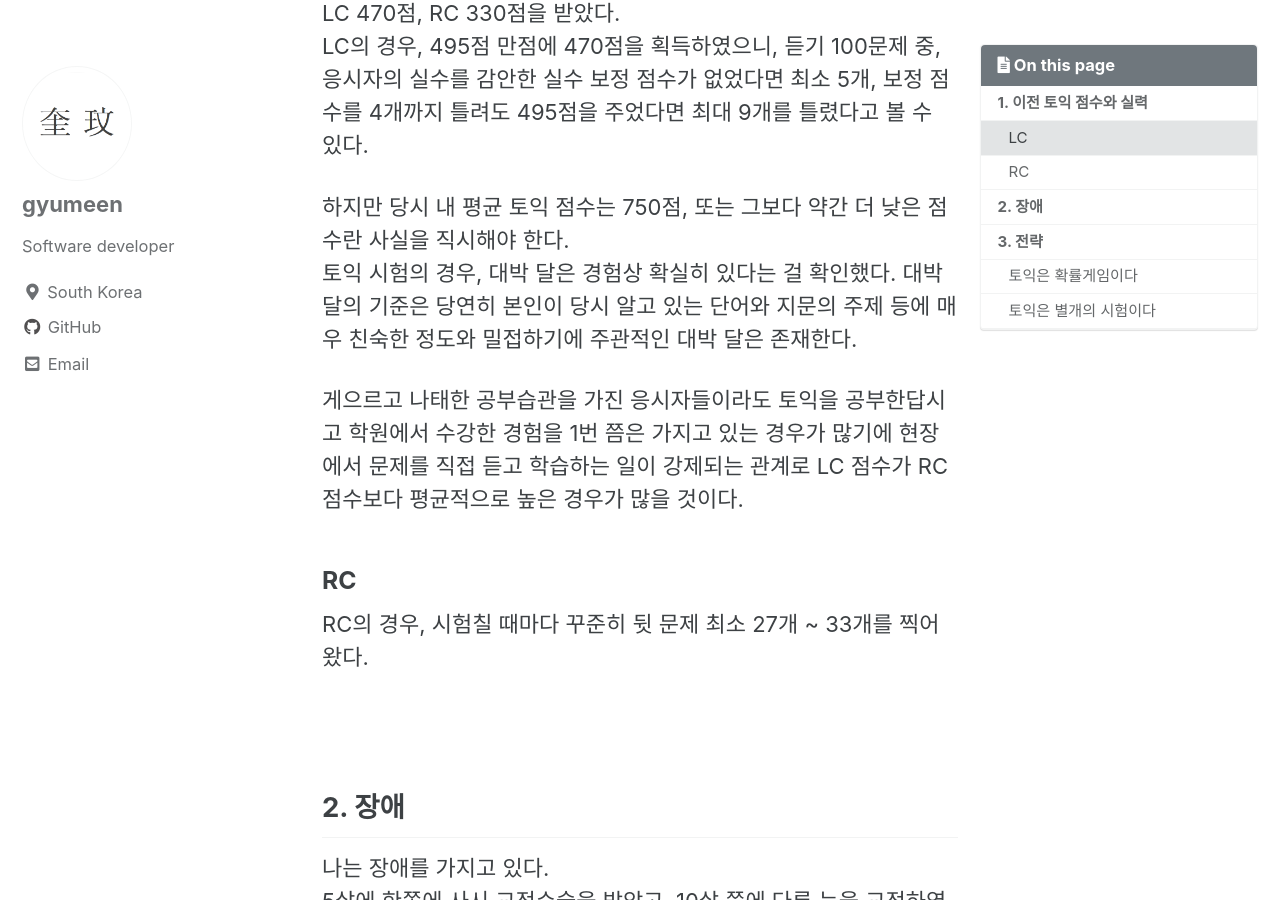
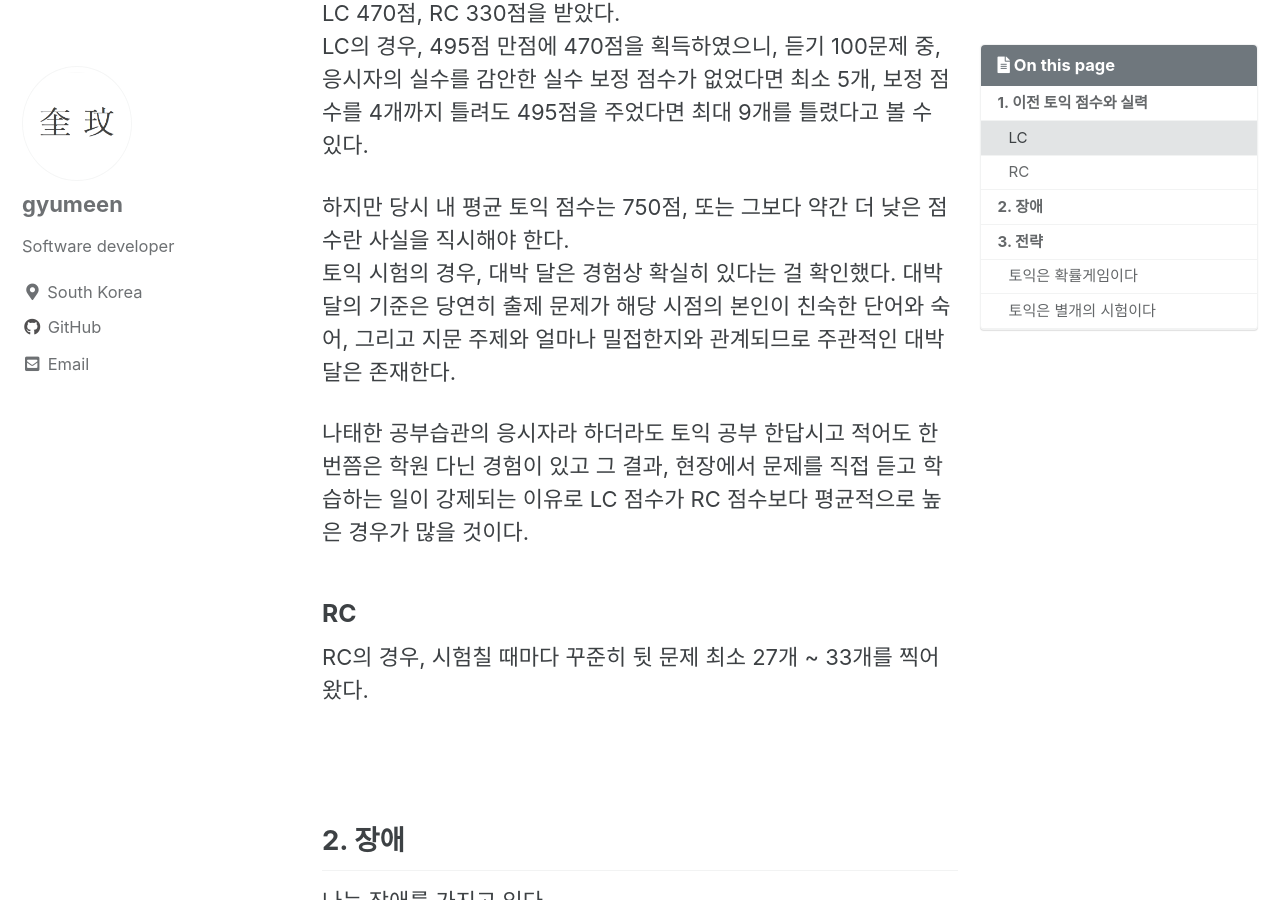
Before and after one commit to gyumeen/gyumeen.github.io, a Jekyll site: the page built from _posts/2021/Challenge/TOEIC/2021-04-01-[Toeic]1.md, in a window 1280 px wide and 900 px high, scrolled down 638 px. Built offline with Jekyll 4.4.1, drawn with Linux system fonts in a browser that asks for light colours; cached includes are drawn as plain includes; comment, search, counter and statistics services are not loaded.

Commit message:
Update 2021-04-01-[Toeic]1.md

```diff
--- a/_posts/2021/Challenge/TOEIC/2021-04-01-[Toeic]1.md
+++ b/_posts/2021/Challenge/TOEIC/2021-04-01-[Toeic]1.md
@@ -29,9 +29,9 @@ LC의 경우, 495점 만점에 470점을 획득하였으니, 듣기 100문제
 
 하지만 당시 내 평균 토익 점수는 750점, 또는 그보다 약간 더 낮은 점수란 사실을 직시해야 한다.
 토익 시험의 경우, 대박 달은 경험상 확실히 있다는 걸 확인했다.
-대박 달의 기준은 당연히 본인이 당시 알고 있는 단어와 지문의 주제 등에 매우 친숙한 정도와 밀접하기에 주관적인 대박 달은 존재한다.
+대박 달의 기준은 당연히 출제 문제가 해당 시점의 본인이 친숙한 단어와 숙어, 그리고 지문 주제와 얼마나 밀접한지와 관계되므로 주관적인 대박 달은 존재한다.
 
-게으르고 나태한 공부습관을 가진 응시자들이라도 토익을 공부한답시고 학원에서 수강한 경험을 1번 쯤은 가지고 있는 경우가 많기에 현장에서 문제를 직접 듣고 학습하는 일이 강제되는 관계로  LC 점수가 RC 점수보다 평균적으로 높은 경우가 많을 것이다.
+나태한 공부습관의 응시자라 하더라도 토익 공부 한답시고 적어도 한 번쯤은 학원 다닌 경험이 있고 그 결과, 현장에서 문제를 직접 듣고 학습하는 일이 강제되는 이유로 LC 점수가 RC 점수보다 평균적으로 높은 경우가 많을 것이다.
 
 
 
```
